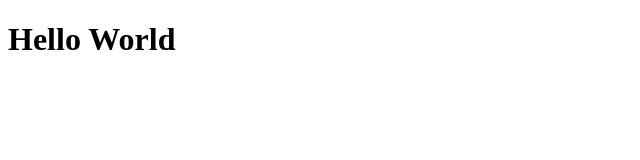
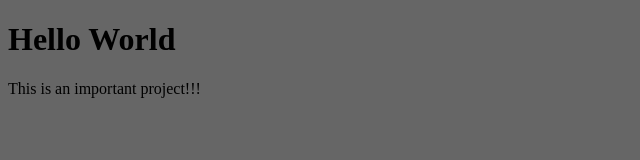
Before and after one commit to Arian-Stephen/test-project, a plain HTML site: page index.html in a window 1280 px wide. Shown: the whole page, without its empty margins (0-640 px from the left). Drawn offline with Linux system fonts and the light colour scheme.

Commit message:
add text and stylesheet

```diff
--- a/index.html
+++ b/index.html
@@ -3,8 +3,10 @@
   <head>
     <meta charset="utf-8">
     <title>Test Prject</title>
+    <link rel="stylesheet" href="style.css">
   </head>
   <body>
     <h1>Hello World</h1>
+    <p>This is an important project!!!</p>
   </body>
 </html>
--- /dev/null
+++ b/style.css
@@ -0,0 +1,3 @@
+body, html {
+  background-color: #666;
+}
```
